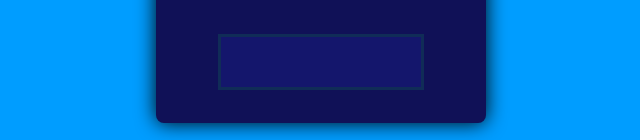
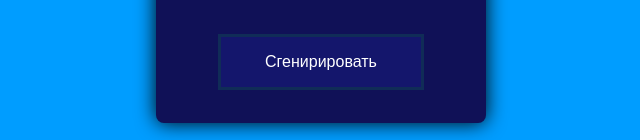
Before and after one commit to muvahhid-001/generate-pass, a plain HTML site: page index.html in a window 1280 px wide. Shown: the part 510-650 px from the top of the page, without its empty margins (319-959 px from the left). Drawn offline with Linux system fonts and the light colour scheme.

Commit message:
Update index.html

```diff
--- a/index.html
+++ b/index.html
@@ -72,7 +72,7 @@
         <input type="range" id="slider" min="3" max="12" value="6" />
         <p>Длина пароля: <span id="number" class="number">6</span></p>
         <h2 class="password-text">--------</h2>
-        <button class="generate-bt"Сгенирировать</button>
+        <button class="generate-bt">Сгенирировать</button>
       </div>
     </div>
     <script src="script.js"></script>
```
